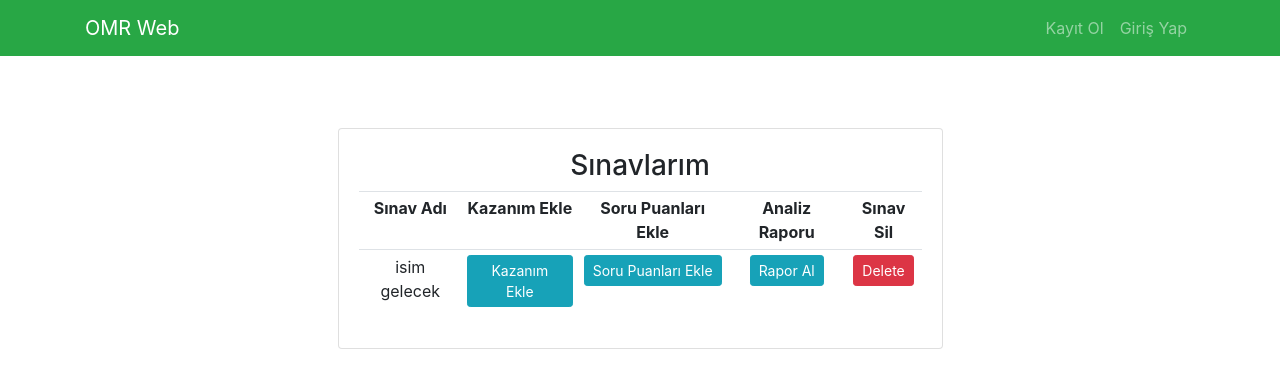
After one commit to Python-Egitici-Egitimi-OOP-Grup-8/web_app_project, a Django app: page /ogretmen/sinavlarim in a window 1280 px wide. The commit adds this page. Shown: the top 388 px of the page. Run offline with Django 3.2, Linux system fonts and the light colour scheme; some libraries are stand-ins or nearby versions.

Commit message:
öğretmen bölümü temel sayfa yapısı oluşturuldu.

```diff
--- /dev/null
+++ b/ogretmen/templates/ogretmen/sinavlarim.html
@@ -0,0 +1,29 @@
+{% extends "oturum/base.html" %}
+{% block content %}
+<br>
+<div class="row justify-content-center mt-5">
+        <div class="col-md-7 text-center">
+            <div class="col-md">
+                <div class="card card-body">
+                    <h3>Sınavlarım</h3>
+                    <table class="table table-sm">
+                        <tr>
+                            <th>Sınav Adı</th>
+                            <th>Kazanım Ekle</th>
+                            <th>Soru Puanları Ekle</th>
+                            <th>Analiz Raporu</th>
+                            <th>Sınav Sil</th>
+                        </tr>
+                        <tr>
+                            <td>isim gelecek</td>
+                            <td><a class="btn btn-sm btn-info" href="">Kazanım Ekle</a></td>
+                            <td><a class="btn btn-sm btn-info" href="">Soru Puanları Ekle</a></td>
+                            <td><a class="btn btn-sm btn-info" href="">Rapor Al</a></td>
+                            <td><a class="btn btn-sm btn-danger" href="">Delete</a></td>
+                        </tr>
+                    </table>
+                </div>
+            </div>
+        </div>
+    </div>
+{% endblock content%}
--- a/ogretmen/urls.py
+++ b/ogretmen/urls.py
@@ -2,8 +2,8 @@ from django.urls import path
 from . import views
 
 urlpatterns = [
-
-    #todos
-    path('',views.ogretmendeneme),
-
+    path('',views.ogretmenIndex, name='ogretmen'),
+    path('sinavlarim',views.sinavlarim, name='sinavlarim'),
+    path('profilim',views.profile, name='profilim'),
+    path('token',views.tokenAl, name='tokenAl'),
 ]
--- a/ogretmen/views.py
+++ b/ogretmen/views.py
@@ -1,5 +1,14 @@
 from django.shortcuts import render
 from django.http import HttpResponse
 
-def ogretmendeneme(request):
-    return render(request, 'ogretmen/ogretmendeneme.html')
+def ogretmenIndex(request):
+    return render(request, 'ogretmen/ogretmenIndex.html')
+
+def sinavlarim(request):
+    return render(request, 'ogretmen/sinavlarim.html')
+
+def profile(request):
+    return render(request, 'ogretmen/profile.html')
+
+def tokenAl(request):
+    return render(request, 'ogretmen/tokenAl.html')
--- a/oturum/templates/oturum/base.html
+++ b/oturum/templates/oturum/base.html
@@ -30,16 +30,16 @@
         <ul class="navbar-nav mr-auto">
 
                 <li class="nav-item ">
-                    <a class="nav-link" href="">Sınavlarım</a>
+                    <a class="nav-link" href="{% url 'sinavlarim' %}">Sınavlarım</a>
                 </li>
+{#                <li class="nav-item ">#}
+{#                    <a class="nav-link" href="">Sınav Analiz raporları</a>#}
+{#                </li>#}
                 <li class="nav-item ">
-                    <a class="nav-link" href="">Sınav Analiz raporları</a>
-                </li>
-                <li class="nav-item ">
-                    <a class="nav-link" href="">profilim</a>
+                    <a class="nav-link" href="{% url 'profilim' %}">Profilim</a>
                 </li>
                  <li class="nav-item ">
-                    <a class="nav-link" href="">Token oluştur</a>
+                    <a class="nav-link" href="{% url 'tokenAl' %}">Token Oluştur</a>
                 </li>
 
         </ul>
```
Also changed, not shown: ogretmen/templates/ogretmen/ogretmenIndex.html (added, +14 -0 lines), ogretmen/templates/ogretmen/ogretmendeneme.html (deleted, +0 -19 lines), ogretmen/templates/ogretmen/profile.html (added, +9 -0 lines), ogretmen/templates/ogretmen/tokenAl.html (added, +14 -0 lines), db.sqlite3.
